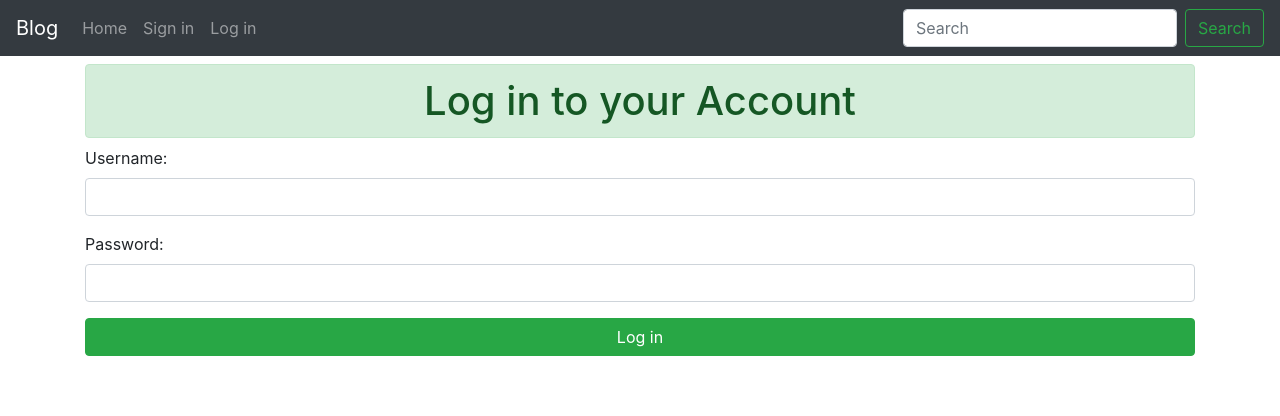
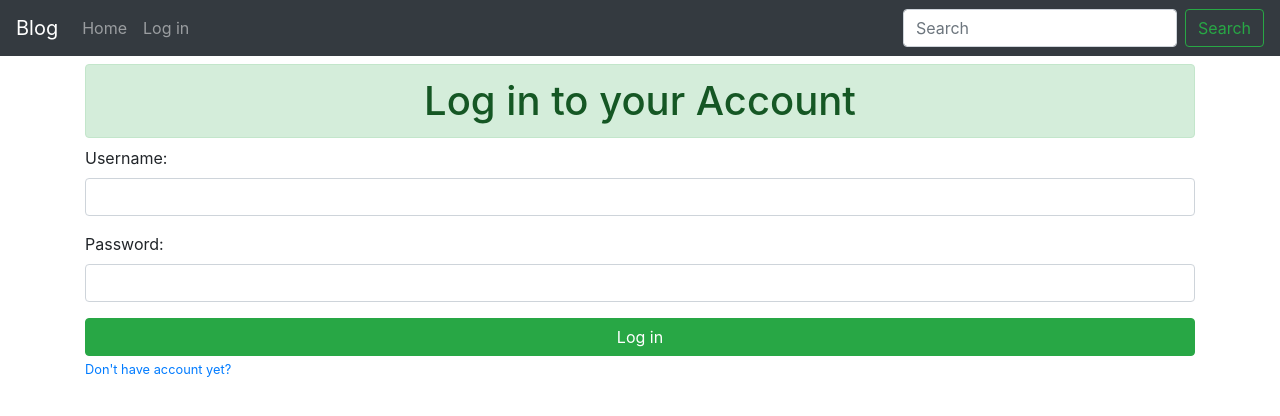
Before and after one commit to abdur-rehman-ali/Django-Projects, a Django app: page /logIn/ in a window 1280 px wide. Shown: the top 416 px of the page. Run offline with Django 3.2, Linux system fonts and the light colour scheme; some libraries are stand-ins or nearby versions.

Commit message:
little change in UX

```diff
--- a/2_Mini blog/mySite/blog/templates/blog/logIn.html
+++ b/2_Mini blog/mySite/blog/templates/blog/logIn.html
@@ -13,4 +13,5 @@
   {% endfor %}
   <input type="submit" class="btn btn-success btn-block" value="Log in" />
 </form>
+<small><a href="{% url 'signIn' %}">Don't have account yet?</a></small>
 {% endblock content %}
--- a/2_Mini blog/mySite/blog/templates/blog/navbar.html
+++ b/2_Mini blog/mySite/blog/templates/blog/navbar.html
@@ -26,11 +26,8 @@
         <a class="nav-link" href="{% url 'logOut' %}">Log out</a>
       </li>
       {% else %}
-      <li class="nav-item">
-        <a class="nav-link" href="{% url 'signIn' %}">Sign in</a>
-      </li>
 
-      <li class="nav-item">
+       <li class="nav-item">
         <a class="nav-link" href="{% url 'logIn' %}">Log in</a>
       </li>
       {% endif %}
--- a/2_Mini blog/mySite/blog/templates/blog/signIn.html
+++ b/2_Mini blog/mySite/blog/templates/blog/signIn.html
@@ -13,4 +13,5 @@
   {% endfor %}
   <input type="submit" class="btn btn-success btn-block" value="Register" />
 </form>
+<small><a href="{% url 'logIn' %}">Already have account?</a></small>
 {% endblock content %}
--- a/2_Mini blog/mySite/blog/views.py
+++ b/2_Mini blog/mySite/blog/views.py
@@ -4,10 +4,8 @@ from .forms import signInForm,logInForm,userDataUpdateForm
 
 # Create your views here.
 def home(request):
-    if request.user.is_authenticated:
-        return render(request,'blog/home.html')
-    else:
-        return HttpResponseRedirect('/logIn/')
+    return render(request,'blog/home.html')
+
 
 def about(request):
     return render(request,'blog/about.html')
```
Also changed, not shown: 2_Mini blog/mySite/db.sqlite3.
